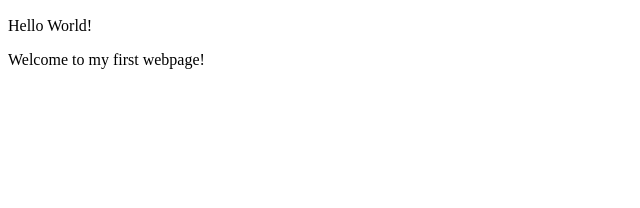
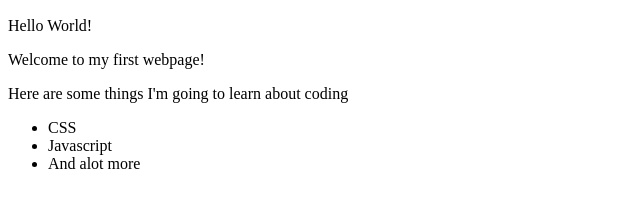
Before and after one commit to imukunya/my-first-webpage, a plain HTML site: page my-first-webpage.html in a window 1280 px wide. Shown: the part 110-318 px from the top of the page, without its empty margins (0-640 px from the left). Drawn offline with Linux system fonts and the light colour scheme.

Commit message:
add list elements

```diff
--- a/my-first-webpage.html
+++ b/my-first-webpage.html
@@ -10,5 +10,12 @@
 
     <p>Hello World!</p>
     <p>Welcome to my first webpage!</p>
+
+    <p>Here are some things I'm going to learn about coding</p>
+    <ul>
+      <li>CSS</li>
+      <li>Javascript</li>
+      <li>And alot more</li>
+    </ul>
   </body>
 </html>
```
